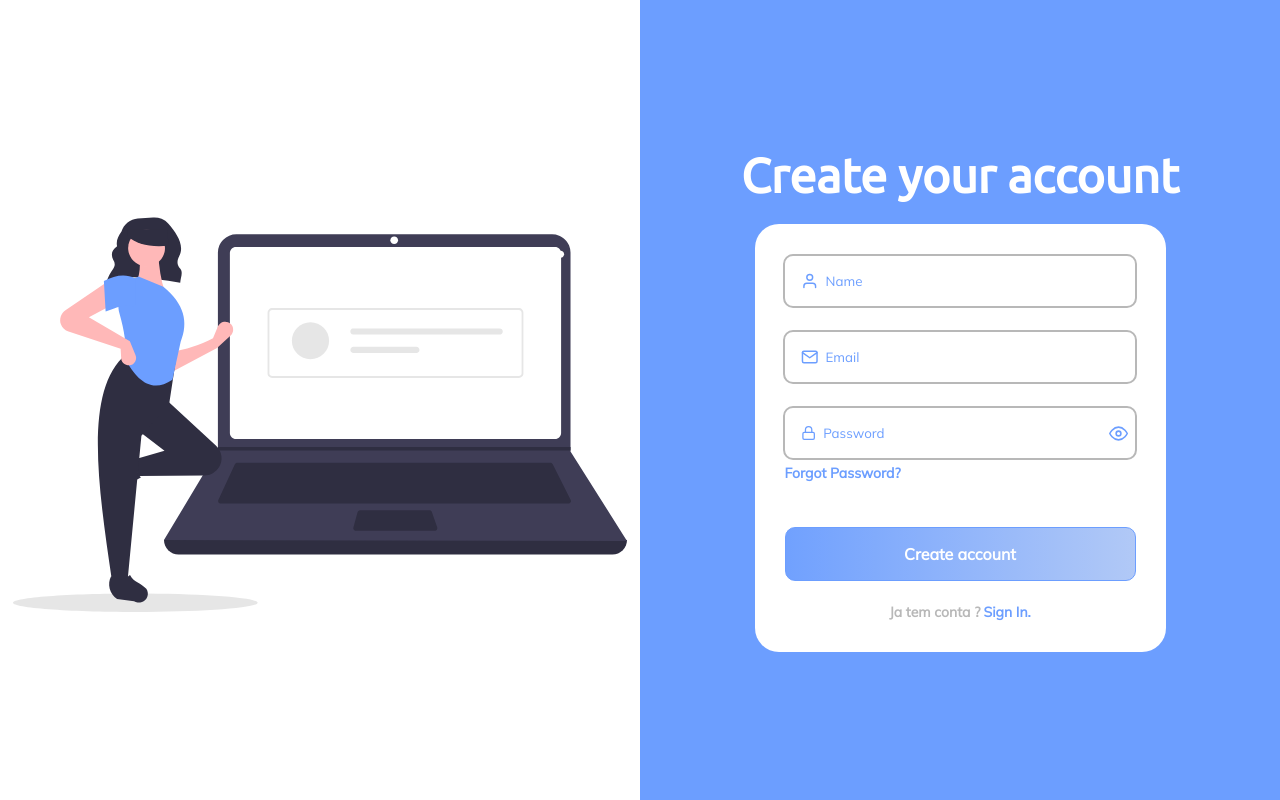
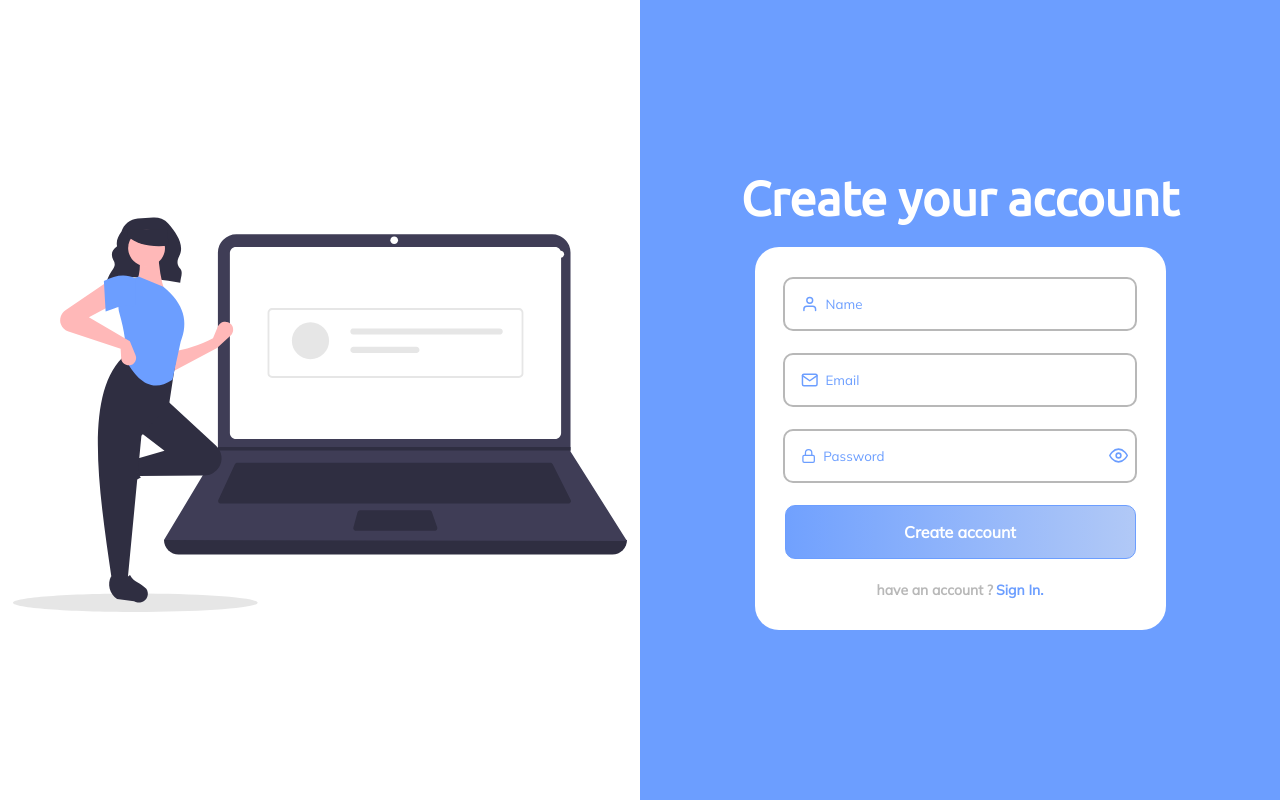
Before and after one commit to andre-luizz/drowzee-dashboard, a React (Create React App) app: page / in a window 1280 px wide. Built offline with nearby package versions, Linux system fonts and the light colour scheme.

Commit message:
chore: modify signup page

```diff
--- a/src/pages/SignUp/index.tsx
+++ b/src/pages/SignUp/index.tsx
@@ -71,12 +71,10 @@ const SignUp: React.FC = () => {
 						required
 					/>
 
-					<S.ForgotPasswordLink to="/forgot-password">Forgot Password?</S.ForgotPasswordLink>
-
 					<Button type="submit">Create account</Button>
 
 					<S.HaveAccountWrapper>
-						<S.HaveAccountText>Ja tem conta ?</S.HaveAccountText>
+						<S.HaveAccountText>have an account ?</S.HaveAccountText>
 						<S.HaveAccountLink to="/sign-in">Sign In.</S.HaveAccountLink>
 					</S.HaveAccountWrapper>
 
--- a/src/pages/SignUp/styles.ts
+++ b/src/pages/SignUp/styles.ts
@@ -30,6 +30,10 @@ export const PageRightSide = styled.div`
     background-color: ${colors.primary};
 `;
 
+export const FormTitle = styled(Heading)`
+    margin-bottom: 21px;
+`;
+
 export const Form = styled.form`
     display: flex;
     flex-direction: column;
@@ -41,23 +45,6 @@ export const Form = styled.form`
     border-radius: 24px;
 `;
 
-export const FormTitle = styled(Heading)`
-    margin-bottom: 21px;
-`;
-
-export const ForgotPasswordLink = styled(LinkBase)`
-    margin-top: -18px;
-    margin-bottom: 45px;
-    align-self: flex-start;
-`;
-
-export const HaveAccountLink = styled(LinkBase)``;
-
-export const HaveAccountText = styled(Text)`
-    margin-right: 3px;
-    color: ${colors.input};
-`;
-
 export const HaveAccountWrapper = styled.div`
     margin-top: 21px;
     display: flex;
@@ -65,3 +52,10 @@ export const HaveAccountWrapper = styled.div`
     align-items: center;
     height: 20px;
 `;
+
+export const HaveAccountText = styled(Text)`
+    margin-right: 3px;
+    color: ${colors.input};
+`;
+
+export const HaveAccountLink = styled(LinkBase)``;
```
